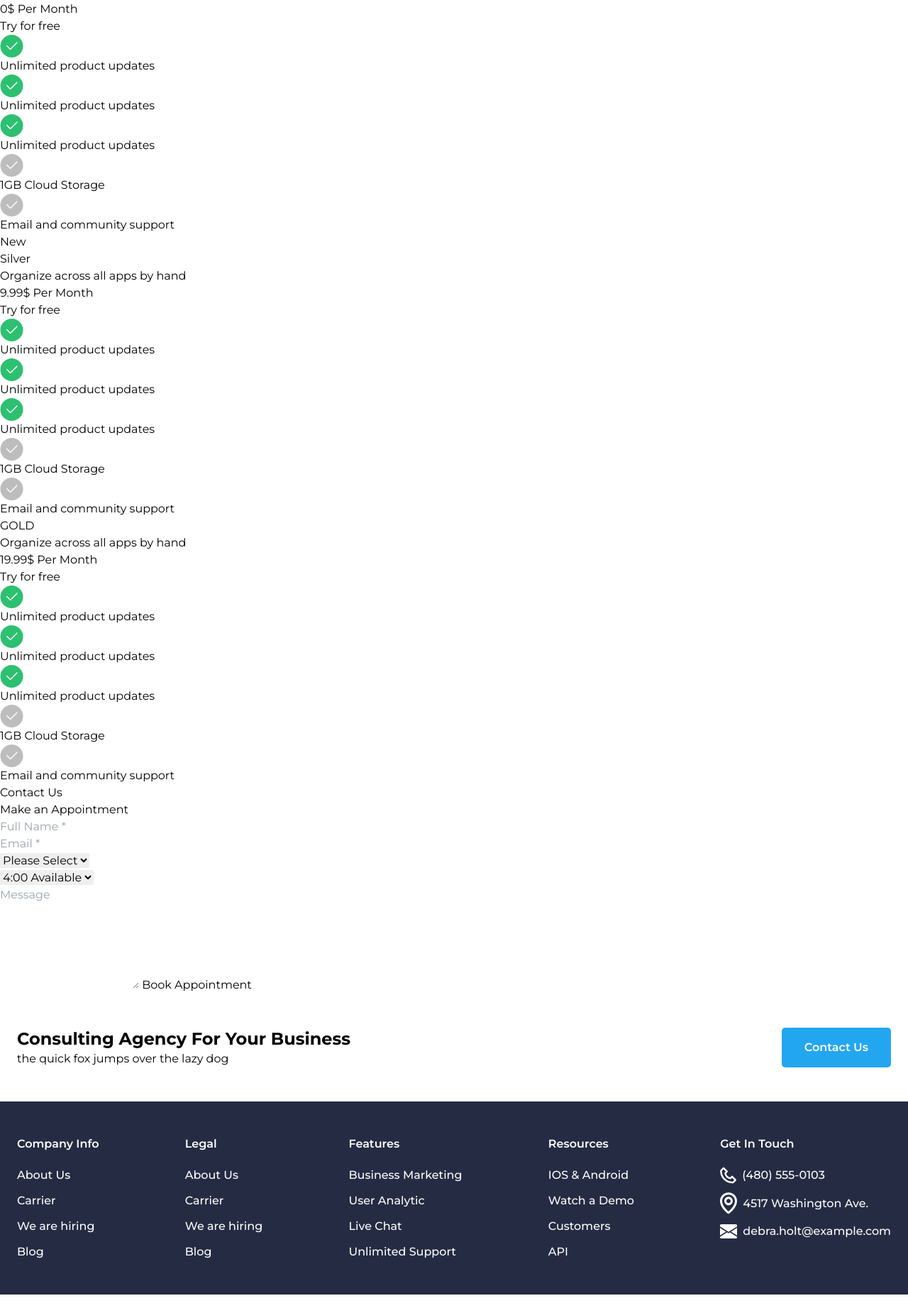
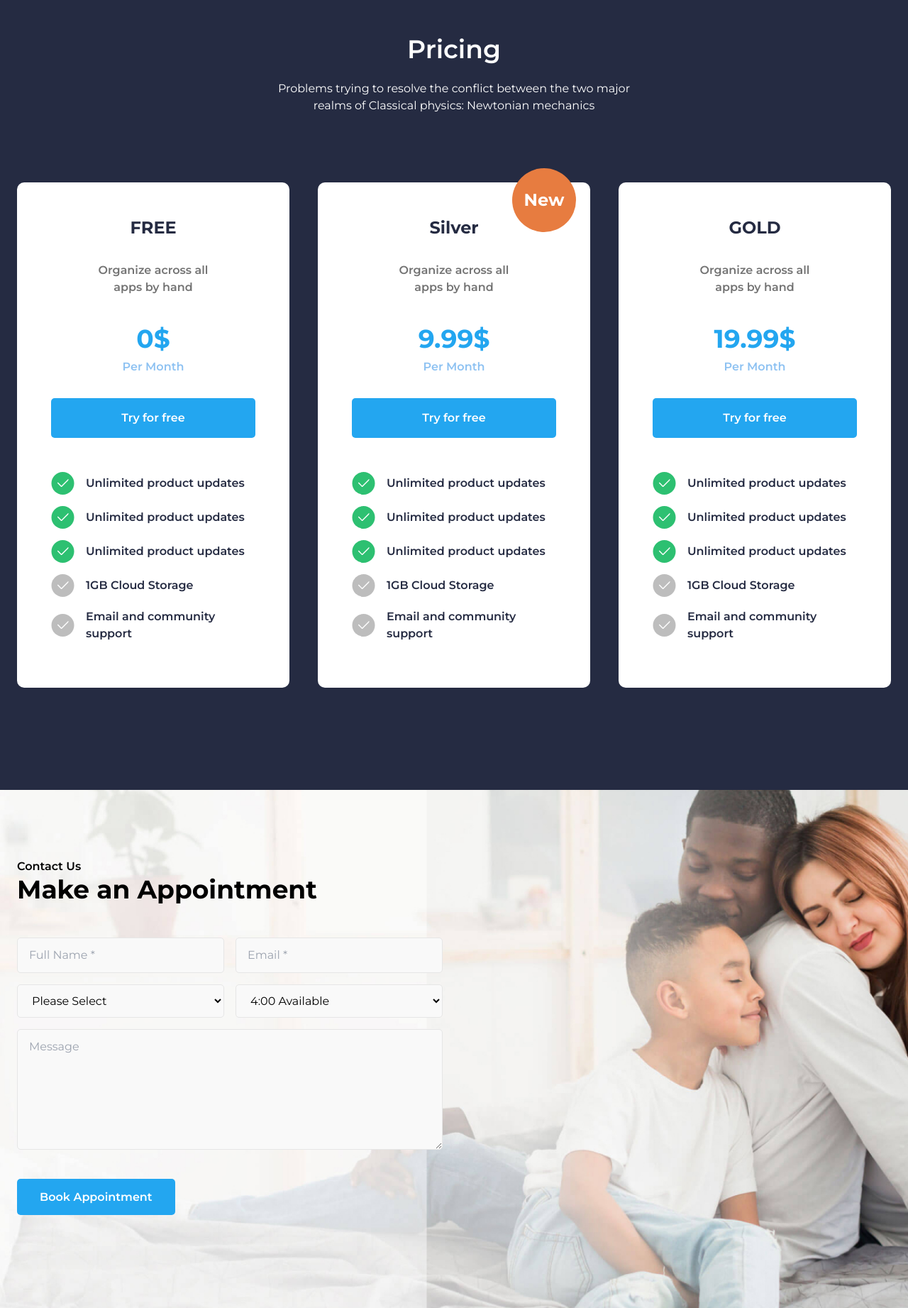
Before and after one commit to adrianholz/tailwind-website, a plain HTML site: page index.html in a window 1280 px wide. Shown: the part 1466-3309 px from the top of the page at 71% size. Drawn offline with nearby package versions, Linux system fonts and the light colour scheme.

Commit message:
Adrian's part

```diff
--- a/index.html
+++ b/index.html
@@ -153,40 +153,40 @@
     </div>
   </section>
 
-  <section>
+  <section style="background: #252B42; color: #fff;" class="py-12">
+    <div class="container mx-auto py-12 my-12 px-6">
+      <h2 class="text-center text-4xl font-semibold mb-6">Pricing</h2>
+      <p class="text-center mx-auto mb-12" style="max-width: 500px;">Problems trying to
+        resolve the conflict between the two major realms of Classical physics: Newtonian mechanics </p>
+      <div class="grid grid-cols-1 gap-10 pt-12 md:grid-cols-3">
+        <div class="p-12" style="background: #fff; color: #252B42; border-radius: 10px;">
           <div>
-      <h2>Pricing</h2>
-      <p>Problems trying to
-        resolve the conflict between the two major realms of Classical physics: Newtonian mechanics </p>
-      <div>
-        <div>
-          <div>
-            <h3>FREE</h3>
-            <p>Organize across all apps by hand</p>
+            <h3 class="font-bold text-2xl text-center mb-8">FREE</h3>
+            <p class="font-semibold text-center mb-10 mx-auto" style="color: #737373; max-width: 180px;">Organize across all apps by hand</p>
           </div>
           <div>
-            <span">0$</span>
-              <span>Per Month</span>
+            <span class="text-4xl font-bold block text-center mb-2" style="color: #23A6F0;">0$</span>
+            <span class="font-semibold block text-center mb-8" style="color: #8EC2F2;"">Per Month</span>
           </div>
-          <a href="#">Try for free</a>
+          <a href=" #" style="background: #23A6F0; border-radius: 5px;" class="px-8 py-4 text-white font-semibold block text-center mb-12">Try for free</a>
               <div>
-            <div>
+                <div class="flex gap-4 items-center my-4 font-semibold">
                   <img src="assets/svg/check-green.svg" alt="Check Green">
                   <p>Unlimited product updates</p>
                 </div>
-            <div>
+                <div class="flex gap-4 items-center my-4 font-semibold">
                   <img src="assets/svg/check-green.svg" alt="Check Green">
                   <p>Unlimited product updates</p>
                 </div>
-            <div>
+                <div class="flex gap-4 items-center my-4 font-semibold">
                   <img src="assets/svg/check-green.svg" alt="Check Green">
                   <p>Unlimited product updates</p>
                 </div>
-            <div>
+                <div class="flex gap-4 items-center my-4 font-semibold">
                   <img src="assets/svg/check-gray.svg" alt="Check Gray">
                   <p>1GB Cloud Storage</p>
                 </div>
-            <div>
+                <div class="flex gap-4 items-center my-4 font-semibold">
                   <img src="assets/svg/check-gray.svg" alt="Check Gray">
                   <p>Email and community
                     support
@@ -194,35 +194,36 @@
                 </div>
               </div>
           </div>
+          <div class="p-12" style="background: #fff; color: #252B42; border-radius: 10px;position: relative;">
+            <div style="background: #E77C40; position: absolute; width: 90px; height: 90px; border-radius: 100%; right: 20px; top: -20px;" class="flex justify-center items-center text-white font-bold text-2xl">New</div>
+
             <div>
-          <div>New</div>
-          <div>
-            <h3>Silver</h3>
-            <p>Organize across all apps by hand</p>
+              <h3 class="font-bold text-2xl text-center mb-8">Silver</h3>
+              <p class="font-semibold text-center mb-10 mx-auto" style="color: #737373; max-width: 180px;">Organize across all apps by hand</p>
             </div>
             <div>
-            <span>9.99$</span>
-            <span>Per Month</span>
+              <span class="text-4xl font-bold block text-center mb-2" style="color: #23A6F0;">9.99$</span>
+              <span class="font-semibold block text-center mb-8" style="color: #8EC2F2;"">Per Month</span>
             </div>
-          <a href="#">Try for free</a>
+            <a href=" #" style="background: #23A6F0; border-radius: 5px;" class="px-8 py-4 text-white font-semibold block text-center mb-12">Try for free</a>
                 <div>
-            <div>
+                  <div class="flex gap-4 items-center my-4 font-semibold">
                     <img src="assets/svg/check-green.svg" alt="Check Green">
                     <p>Unlimited product updates</p>
                   </div>
-            <div>
+                  <div class="flex gap-4 items-center my-4 font-semibold">
                     <img src="assets/svg/check-green.svg" alt="Check Green">
                     <p>Unlimited product updates</p>
                   </div>
-            <div>
+                  <div class="flex gap-4 items-center my-4 font-semibold">
                     <img src="assets/svg/check-green.svg" alt="Check Green">
                     <p>Unlimited product updates</p>
                   </div>
-            <div>
+                  <div class="flex gap-4 items-center my-4 font-semibold">
                     <img src="assets/svg/check-gray.svg" alt="Check Gray">
                     <p>1GB Cloud Storage</p>
                   </div>
-            <div>
+                  <div class="flex gap-4 items-center my-4 font-semibold">
                     <img src="assets/svg/check-gray.svg" alt="Check Gray">
                     <p>Email and community
                       support
@@ -230,34 +231,34 @@
                   </div>
                 </div>
             </div>
+            <div class="p-12" style="background: #fff; color: #252B42; border-radius: 10px;">
               <div>
-          <div>
-            <h3>GOLD</h3>
-            <p>Organize across all apps by hand</p>
+                <h3 class="font-bold text-2xl text-center mb-8">GOLD</h3>
+                <p class="font-semibold text-center mb-10 mx-auto" style="color: #737373; max-width: 180px;">Organize across all apps by hand</p>
               </div>
               <div>
-            <span>19.99$</span>
-            <span>Per Month</span>
+                <span class="text-4xl font-bold block text-center mb-2" style="color: #23A6F0;">19.99$</span>
+                <span class="font-semibold block text-center mb-8" style="color: #8EC2F2;"">Per Month</span>
             </div>
-          <a href="#">Try for free</a>
+            <a href=" #" style="background: #23A6F0; border-radius: 5px;" class="px-8 py-4 text-white font-semibold block text-center mb-12">Try for free</a>
                   <div>
-            <div>
+                    <div class="flex gap-4 items-center my-4 font-semibold">
                       <img src="assets/svg/check-green.svg" alt="Check Green">
                       <p>Unlimited product updates</p>
                     </div>
-            <div>
+                    <div class="flex gap-4 items-center my-4 font-semibold">
                       <img src="assets/svg/check-green.svg" alt="Check Green">
                       <p>Unlimited product updates</p>
                     </div>
-            <div>
+                    <div class="flex gap-4 items-center my-4 font-semibold">
                       <img src="assets/svg/check-green.svg" alt="Check Green">
                       <p>Unlimited product updates</p>
                     </div>
-            <div>
+                    <div class="flex gap-4 items-center my-4 font-semibold">
                       <img src="assets/svg/check-gray.svg" alt="Check Gray">
                       <p>1GB Cloud Storage</p>
                     </div>
-            <div>
+                    <div class="flex gap-4 items-center my-4 font-semibold">
                       <img src="assets/svg/check-gray.svg" alt="Check Gray">
                       <p>Email and community
                         support
@@ -269,36 +270,36 @@
           </div>
   </section>
 
-  <section>
+  <section class="py-12" style="background: url(./assets/jpg/contact.jpg) no-repeat; background-size: cover;">
+    <div class="container mx-auto px-6 py-12">
+      <span class="font-semibold">Contact Us</span>
+      <h2 class="font-bold text-4xl">Make an Appointment</h2>
+      <form action="#" class="my-12" style="max-width: 600px;">
         <div>
-      <span>Contact Us</span>
-      <h2>Make an Appointment</h2>
-      <form action="#">
+          <div class="grid grid-cols-1 gap-4 mb-4 md:grid-cols-2">
             <div>
-          <div>
-            <div>
-              <input type="text" name="name" placeholder="Full Name *">
+              <input type="text" name="name" placeholder="Full Name *" class="py-3 px-4" style="background: #F9F9F9; border-radius: 5px; border: 1px solid #E6E6E6;width: 100%;">
             </div>
             <div>
-              <input type="email" name="email" placeholder="Email *">
+              <input type="email" name="email" placeholder="Email *" class="py-3 px-4" style="background: #F9F9F9; border-radius: 5px; border: 1px solid #E6E6E6;width: 100%;">
             </div>
           </div>
+          <div class="grid grid-cols-1 gap-4 mb-4 md:grid-cols-2">
             <div>
-            <div>
-              <select name="please" id="please">
+              <select name="please" id="please" class="py-3 px-4" style="background: #F9F9F9; border-radius: 5px; border: 1px solid #E6E6E6;width: 100%;">
                 <option value="Please Select">Please Select</option>
               </select>
             </div>
             <div>
-              <select name="availability" id="availability">
+              <select name="availability" id="availability" class="py-3 px-4" style="background: #F9F9F9; border-radius: 5px; border: 1px solid #E6E6E6;width: 100%;">
                 <option value="4:00">4:00 Available</option>
               </select>
             </div>
           </div>
           <div>
             <div>
-              <textarea name="message" id="message" placeholder="Message" rows="6"></textarea>
-              <a href="#">Book Appointment</a>
+              <textarea name="message" id="message" placeholder="Message" rows="6" class="py-3 px-4 mb-12" style="background: #F9F9F9; border-radius: 5px; border: 1px solid #E6E6E6;width: 100%;"></textarea>
+              <a href="#" style="background: #23A6F0; border-radius: 5px; " class="px-8 py-4 text-white font-semibold">Book Appointment</a>
             </div>
           </div>
         </div>
```
Lines whose indentation alone changed are shown as unchanged.
